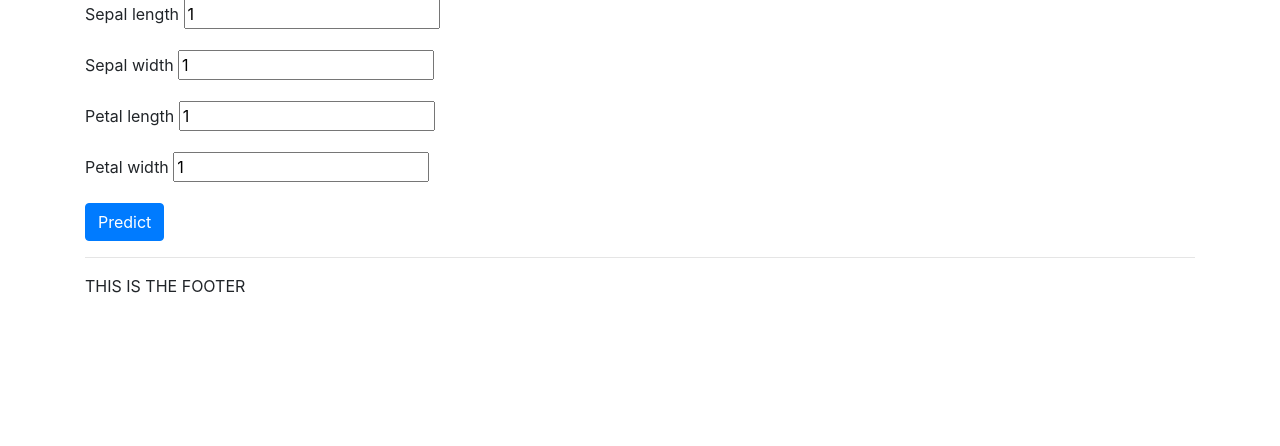
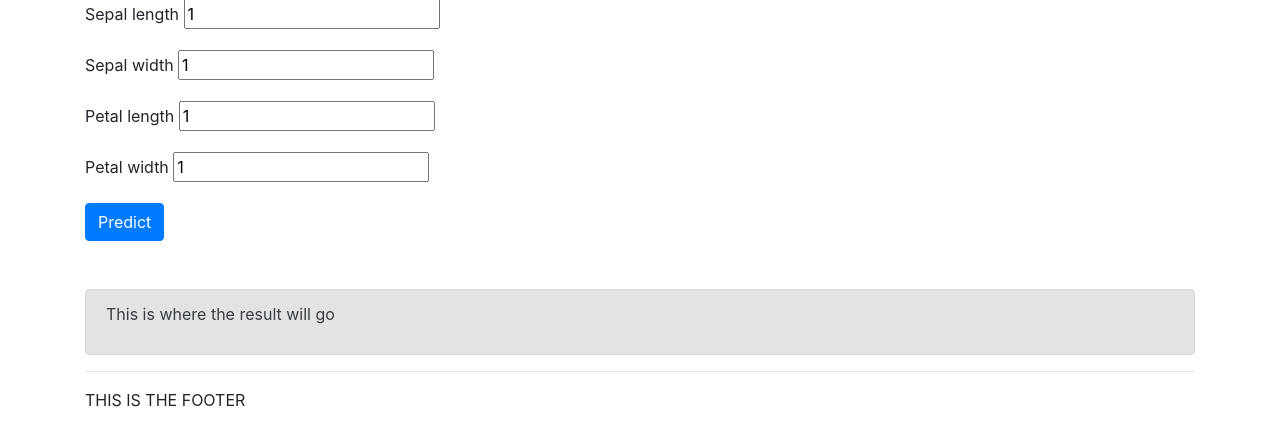
Before and after one commit to lewinfox/flask-ml-api, a Flask app: page / in a window 1280 px wide. Shown: the part 114-560 px from the top of the page. Run offline with Flask 2, Linux system fonts and the light colour scheme; parts of the project's set-up code (start-up, migrations or seed data) failed here and were passed over; some libraries are stand-ins or nearby versions.

Commit message:
Add placeholder for result

```diff
--- a/iris/templates/index.html
+++ b/iris/templates/index.html
@@ -21,4 +21,8 @@
       </div>
         <button type="submit" class="btn btn-primary" name="button">Predict</button>
     </form>
+
+    <div id="response" class="mt-5 alert alert-secondary visible">
+      <p>This is where the result will go</p>
+    </div>
 {% endblock %}
```
